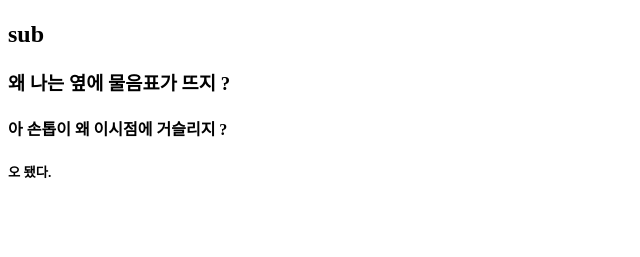
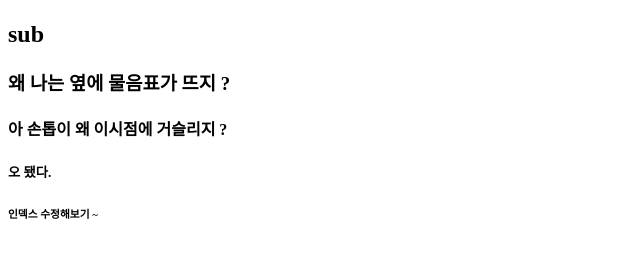
Before and after one commit to goodaseul/github_test, a plain HTML site: page index.html in a window 1280 px wide. Shown: the part 59-316 px from the top of the page, without its empty margins (0-640 px from the left). Drawn offline with Linux system fonts and the light colour scheme.

Commit message:
Revert "Update index.html"

```diff
--- a/index.html
+++ b/index.html
@@ -14,6 +14,7 @@
     <h3>왜 나는 옆에 물음표가 뜨지 ? </h3>
     <h4>아 손톱이 왜 이시점에 거슬리지 ? </h4>
     <h5>오 됐다.</h5>
+    <h6>인덱스 수정해보기 ~ </h6>
 </body>
 
 </html>
```
